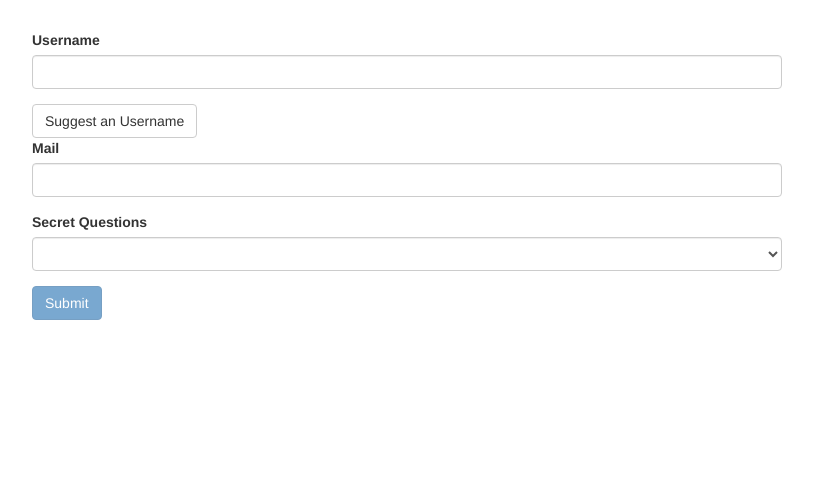
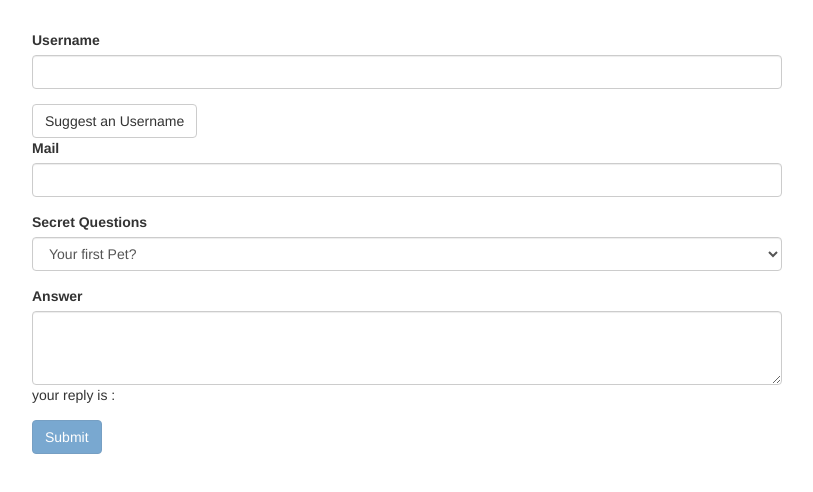
Before and after one commit to EaRthSaVior/angular-form-tutorial, an Angular app: page / in a window 1280 px wide. Shown: the top 492 px of the page, without its empty margins (233-1046 px from the left). Built offline with nearby package versions, Linux system fonts and the light colour scheme.

Commit message:
single and double way binding

```diff
--- a/src/app/app.component.html
+++ b/src/app/app.component.html
@@ -49,6 +49,7 @@
             name="secret"
             required
             #secret="ngModel"
+            [ngModel]="defaultSecret"
           >
             <option value="pet">Your first Pet?</option>
             <option value="teacher">Your first teacher?</option>
@@ -57,6 +58,17 @@
             >Please select a secret question</span
           >
         </div>
+        <div class="form-group">
+          <label for="secret">Answer</label>
+          <textarea
+            class="form-control"
+            name="answer"
+            id="answer"
+            rows="3"
+            [(ngModel)]="answer"
+          ></textarea>
+          <span>your reply is :{{ answer }}</span>
+        </div>
         <button [disabled]="!f.valid" class="btn btn-primary" type="submit">
           Submit
         </button>
--- a/src/app/app.component.ts
+++ b/src/app/app.component.ts
@@ -8,6 +8,8 @@ import { NgForm } from '@angular/forms';
 })
 export class AppComponent {
   @ViewChild('f') signupForm: NgForm;
+  defaultSecret = 'pet';
+  answer = '';
   suggestUserName() {
     const suggestedName = 'Superuser';
   }
```
